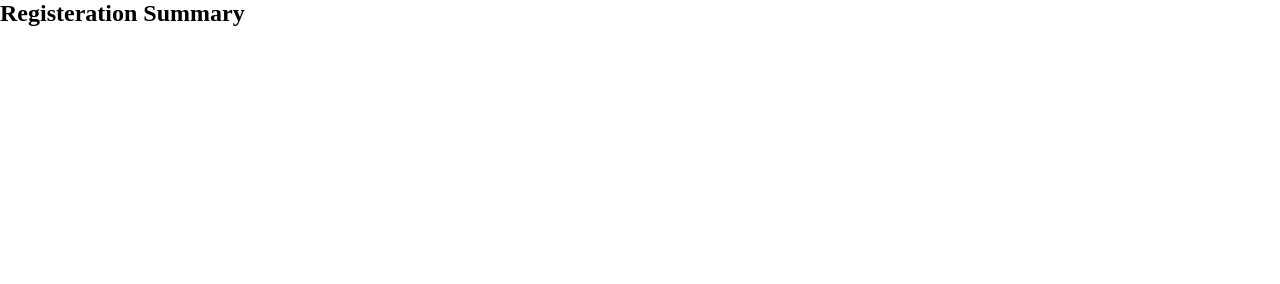
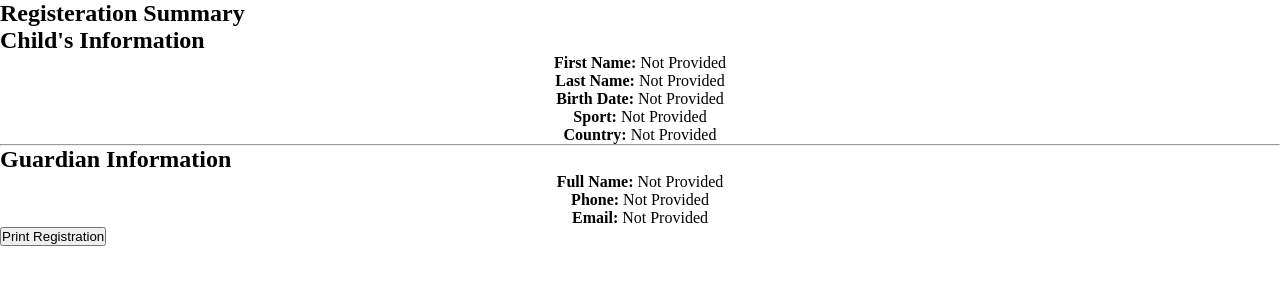
Before and after one commit to budujoseph/Pep-Sports-Project, a website: page public/register-summary.html in a window 1280 px wide. Drawn offline with Linux system fonts and the light colour scheme; files that its build step writes are made by us from their sources; the site is published under a folder, as on GitHub Pages, so addresses that start at the root find nothing.

Commit message:
summary path

```diff
--- a/public/register-summary.html
+++ b/public/register-summary.html
@@ -5,7 +5,7 @@
     <meta name="viewport" content="width=device-width, initial-scale=1.0" />
     <title>Register Summary</title>
     <link rel="stylesheet" href="./src/css/style.css" />
-    <script src="/js/register-summary.js" type="module" defer></script>
+    <script src="./js/register-summary.js" type="module" defer></script>
   </head>
   <body>
     <section class="register-summary">
```
Also changed, not shown: contact/index.html (+1 -1 lines).
